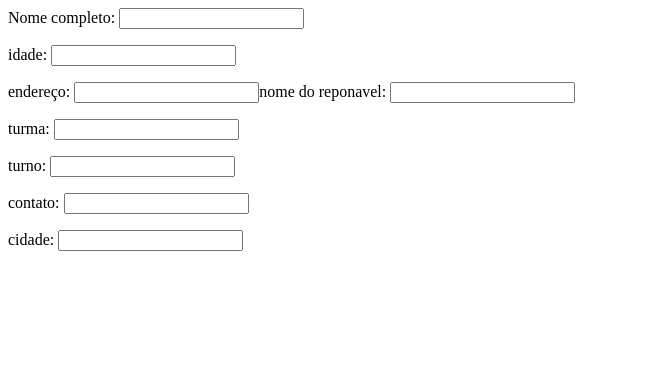
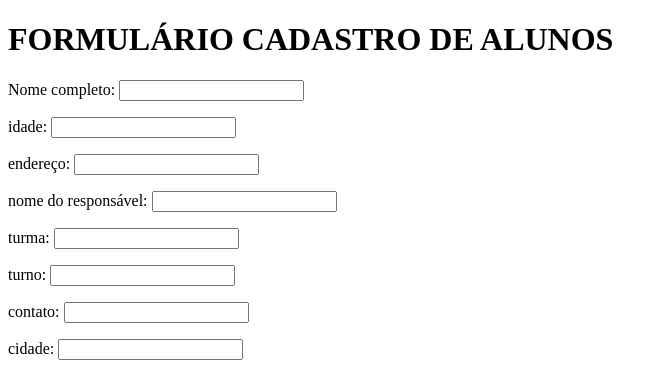
Before and after one commit to danielgato69/FORMULARIO, a plain HTML site: page index.html in a window 1280 px wide. Shown: the whole page, without its empty margins (0-667 px from the left). Drawn offline with Linux system fonts and the light colour scheme.

Commit message:
Update index.html

```diff
--- a/index.html
+++ b/index.html
@@ -1,2 +1,26 @@
-<p>Nome completo: <input type="text" name="Nome" id="Nome" </p> <p>idade: <input type="text" name="idade" id="idade" </p> <p>endereço: <input type="text"
-                                                                                                                                        name="endereço" id="endereço" </p <p>nome do reponavel: <input type="text" name="nome do responsavel" id="nome do reponsavel" </p> <p>turma: <input type="text" name="turma" id="turma" </p> <p>turno: <input type="text" name="turno" id="turno" </p> <p>contato: <input type="text" name="contato" id="contato" </p> <p>cidade: <input type="text" name="cidade" id="cidade" </p>
+<!DOCTYPE html>
+<html lang="en">
+<head>
+    <meta charset="UTF-8">
+    <meta http-equiv="X-UA-Compatible" content="IE=edge">
+    <meta name="viewport" content="width=device-width, initial-scale=1.0">
+    <title>FORMULÁRIO</title>
+</head>
+<body>
+    <h1>FORMULÁRIO CADASTRO DE ALUNOS</h1>
+    <form>
+        <p>Nome completo: <input type="text" name="Nome" id="Nome" : </p>
+         <p>idade: <input type="text" name="idade" id="idade" : </p>
+          <p>endereço: <input type="text" name="endereço" id="endereço" : </p>
+           <p>nome do responsável: <input type="text" name="nome do responsável" id="nome do responsável" : </p>
+            <p>turma: <input type="text" name="turma" id="turma" : </p>
+              <p>turno: <input type="text" name="turno" id="turno" : </p>
+               <p>contato: <input type="text" name="contato" id="contato" : </p>
+                  <p>cidade: <input type="text" name="cidade" id="cidade" : </p>
+
+
+
+  </form>
+
+</body>
+</html>
```
